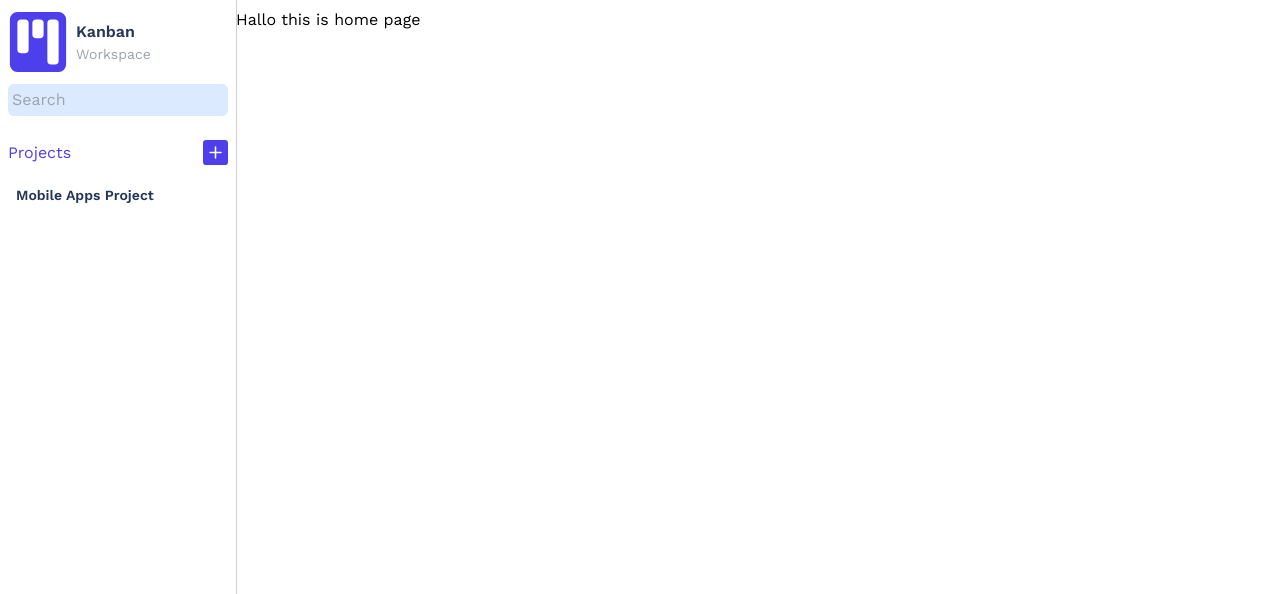
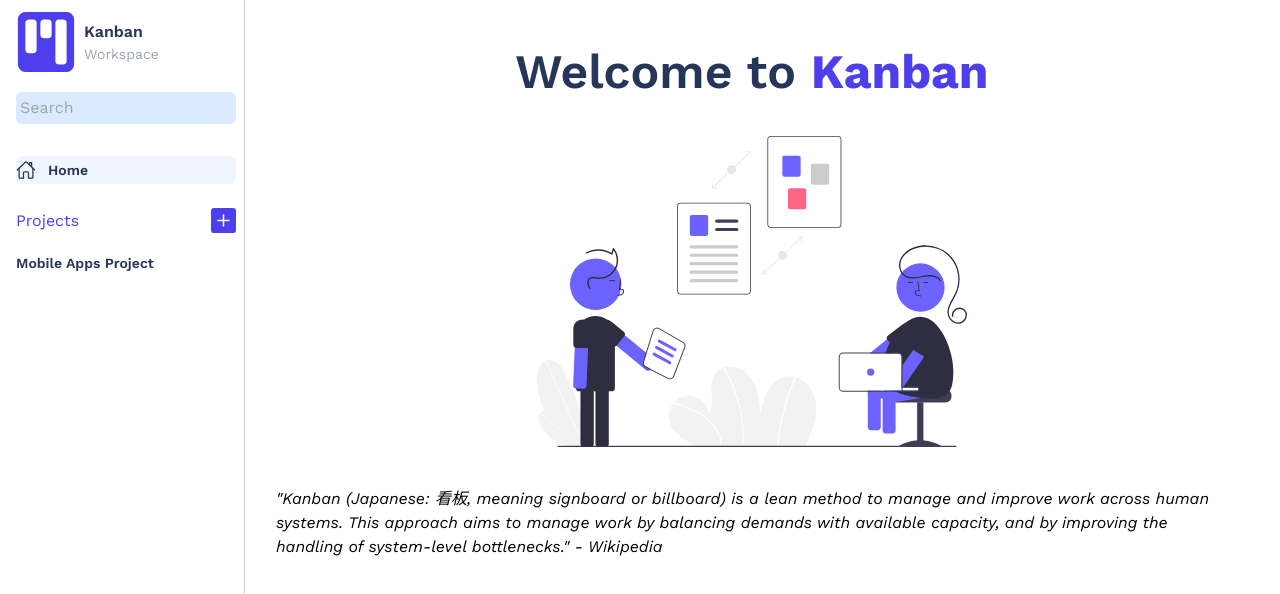
Before and after one commit to FaisalABR/kanban-react, a React (Vite) app: page / in a window 1280 px wide. Shown: the top 594 px of the page. Built offline with nearby package versions, Linux system fonts and the light colour scheme.

Commit message:
features: add homepage

```diff
--- a/index.html
+++ b/index.html
@@ -11,7 +11,7 @@
       href="https://fonts.googleapis.com/css2?family=Work+Sans:ital,wght@0,100..900;1,100..900&display=swap"
       rel="stylesheet"
     />
-    <title>Vite + React</title>
+    <title>Kanban</title>
   </head>
   <body>
     <div id="root"></div>
--- a/src/components/Sidebar.jsx
+++ b/src/components/Sidebar.jsx
@@ -5,6 +5,7 @@ import { NavLink } from "react-router-dom";
 import { addProject } from "../context/kanbanAction";
 import Button, { SecondaryButton } from "./Button";
 import { BsKanbanFill } from "react-icons/bs";
+import { IoHomeOutline } from "react-icons/io5";
 
 const Sidebar = () => {
   const { projects, dispatch } = useKanban();
@@ -20,7 +21,7 @@ const Sidebar = () => {
   };
 
   return (
-    <div className="h-dvh basis-2/12 fixed  hidden md:flex bg-white justify-between">
+    <div className="h-dvh basis-2/12 fixed  hidden md:flex bg-white justify-between px-2">
       <div className="flex flex-col px-2 py-3">
         {/* Head */}
         <div className="flex gap-2 items-center">
@@ -36,8 +37,21 @@ const Sidebar = () => {
           <input
             type="text"
             placeholder="Search"
-            className="bg-blue-100 rounded-md p-1 outline-none"
+            className="bg-blue-100 rounded-md p-1 outline-none my-2"
           />
+        </div>
+        <div className="my-3">
+          <NavLink
+            to="/"
+            className={({ isActive }) =>
+              isActive
+                ? "flex items-center gap-3 text-sm font-semibold text-navy py-1 bg-blue-50 rounded-md"
+                : "flex items-center gap-3 text-sm font-semibold text-navy py-1  rounded-md"
+            }
+          >
+            <IoHomeOutline size={20} />
+            Home
+          </NavLink>
         </div>
         {/* Projects */}
         <div className="my-3">
@@ -58,8 +72,8 @@ const Sidebar = () => {
                   key={data.id}
                   className={({ isActive }) =>
                     isActive
-                      ? "block text-sm font-semibold text-navy px-2 py-1 bg-blue-50 rounded-md"
-                      : "block text-sm font-semibold text-navy px-2 py-1  rounded-md"
+                      ? "block text-sm font-semibold text-navy py-1 bg-blue-50 rounded-md"
+                      : "block text-sm font-semibold text-navy py-1  rounded-md"
                   }
                 >
                   {data.projectName}
--- a/src/page/Home.jsx
+++ b/src/page/Home.jsx
@@ -1,10 +1,25 @@
 import Layout from "../components/Layout";
+import welcome from "../assets/welcome.svg";
 
 function Home() {
   return (
     <Layout>
-      <div className="py-2 px-3 md:basis-10/12 md:ml-56 ">
-        <h1>Hallo this is home page</h1>
+      <div className="py-2 px-3 md:basis-10/12 md:ml-56 flex flex-col items-center">
+        <h1 className="md:text-5xl text-center font-semibold mt-10 text-navy">
+          Welcome to{" "}
+          <span className="font-bold text-violet-kanban">Kanban</span>
+        </h1>
+        <img src={welcome} className="w-5/12 my-10" />
+        <div className="px-10">
+          <p className="italic">
+            &quot;Kanban (Japanese: 看板, meaning signboard or billboard) is a
+            lean method to manage and improve work across human systems. This
+            approach aims to manage work by balancing demands with available
+            capacity, and by improving the handling of system-level
+            bottlenecks.&quot; - Wikipedia
+          </p>
+        </div>
+        <div className="px-10"></div>
       </div>
     </Layout>
   );
```
Also changed, not shown: src/assets/welcome.svg (added), 1 other file (tests, documents, lock files or other folders).
